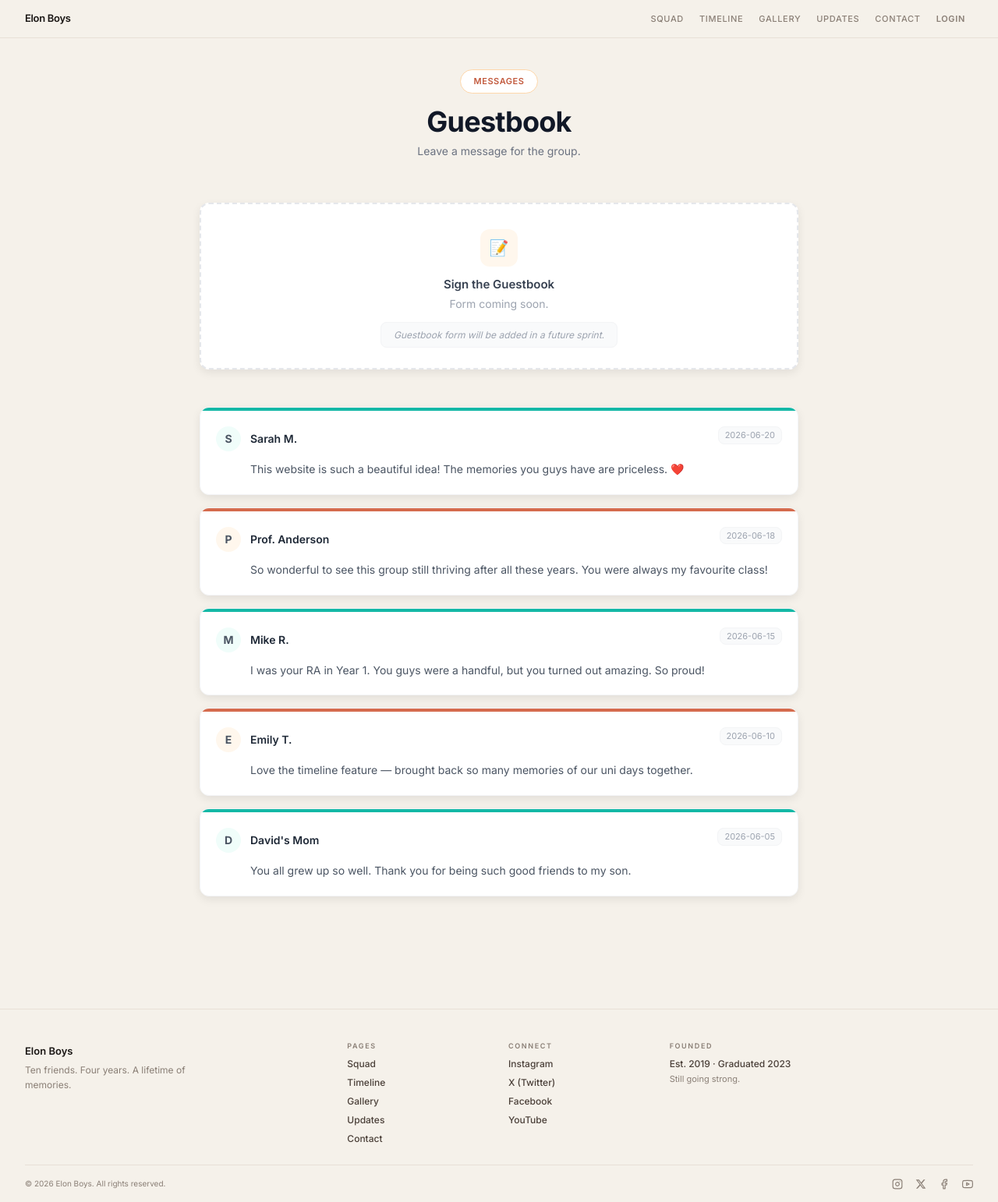
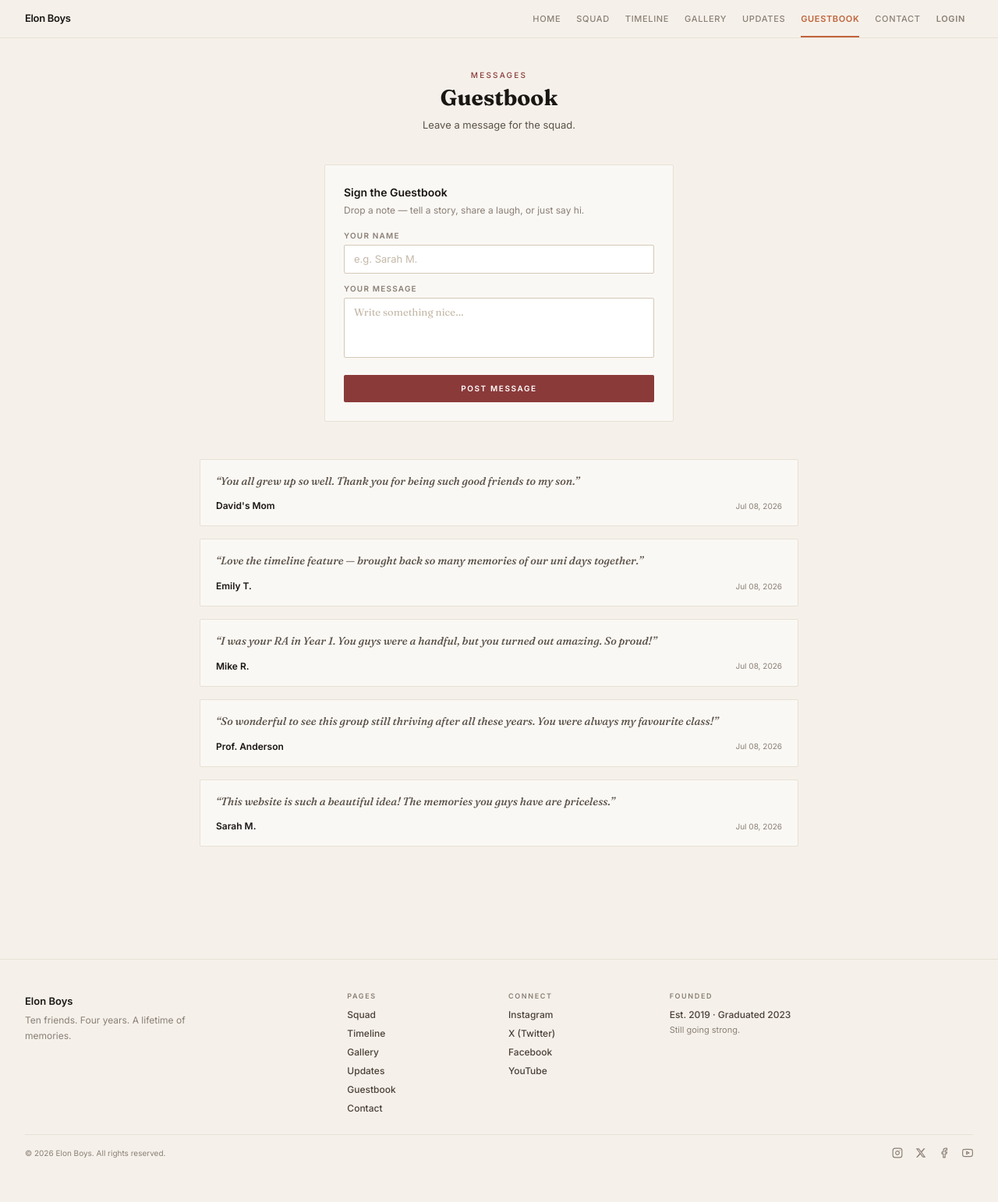
Before and after one commit to sojib96/elon_boys, a FastAPI app: page /guestbook in a window 1280 px wide. Shown: the whole page at 78% size. After the commit the page ends 1486 px from the top, so only its background shows below. Run offline with FastAPI, Linux system fonts and the light colour scheme; some libraries are stand-ins or nearby versions.

Commit message:
implement guestbook: DB-backed POST form, homepage-style template, seed data, nav link

```diff
--- a/app/main.py
+++ b/app/main.py
@@ -11,7 +11,7 @@ from app.auth import NotAuthenticatedException, get_current_member_optional
 from app.database import create_db_and_tables, engine, get_session
 from app.jinja import BASE_DIR, templates
 from app.routers import public, private, guestbook
-from app.seed import seed_members, seed_questions
+from app.seed import seed_guestbook, seed_members, seed_questions
 from app.services.gallery import seed_gallery_if_empty
 from app.services.updates import seed_if_empty
 
@@ -54,6 +54,7 @@ def on_startup():
         seed_if_empty(session)
         seed_members(session)
         seed_questions(session)
+        seed_guestbook(session)
     finally:
         session.close()
 
--- a/app/routers/guestbook.py
+++ b/app/routers/guestbook.py
@@ -1,21 +1,38 @@
-from datetime import datetime
+from fastapi import APIRouter, Depends, Form, Request
+from fastapi.responses import HTMLResponse, RedirectResponse
+from sqlmodel import Session, select
 
-from fastapi import APIRouter, Request
-from fastapi.responses import HTMLResponse
-
+from app.database import get_session
 from app.jinja import templates
+from app.models import GuestbookEntry
 
 router = APIRouter()
 
-GUESTBOOK_ENTRIES = [
-    {"id": 1, "name": "Sarah M.", "message": "This website is such a beautiful idea! The memories you guys have are priceless. ❤️", "posted_at": "2026-06-20"},
-    {"id": 2, "name": "Prof. Anderson", "message": "So wonderful to see this group still thriving after all these years. You were always my favourite class!", "posted_at": "2026-06-18"},
-    {"id": 3, "name": "Mike R.", "message": "I was your RA in Year 1. You guys were a handful, but you turned out amazing. So proud!", "posted_at": "2026-06-15"},
-    {"id": 4, "name": "Emily T.", "message": "Love the timeline feature — brought back so many memories of our uni days together.", "posted_at": "2026-06-10"},
-    {"id": 5, "name": "David's Mom", "message": "You all grew up so well. Thank you for being such good friends to my son.", "posted_at": "2026-06-05"},
-]
+
+@router.get("/guestbook", response_class=HTMLResponse)
+async def guestbook_page(request: Request, session: Session = Depends(get_session)):
+    entries = session.exec(
+        select(GuestbookEntry)
+        .order_by(GuestbookEntry.posted_at.desc())
+    ).all()
+
+    submitted = request.query_params.get("submitted") == "1"
+
+    return templates.TemplateResponse("guestbook.html", {
+        "request": request,
+        "entries": entries,
+        "submitted": submitted,
+    })
 
 
-@router.get("/guestbook", response_class=HTMLResponse)
-async def guestbook_page(request: Request):
-    return templates.TemplateResponse("guestbook.html", {"request": request, "entries": GUESTBOOK_ENTRIES})
+@router.post("/guestbook")
+async def guestbook_post(
+    request: Request,
+    name: str = Form(min_length=1),
+    message: str = Form(min_length=1),
+    session: Session = Depends(get_session),
+):
+    entry = GuestbookEntry(name=name.strip(), message=message.strip())
+    session.add(entry)
+    session.commit()
+    return RedirectResponse(url="/guestbook?submitted=1", status_code=303)
--- a/app/schemas.py
+++ b/app/schemas.py
@@ -18,3 +18,8 @@ class UpdateEdit(BaseModel):
     author: str
     new_image_urls: list[str] = []
     delete_image_ids: list[int] = []
+
+
+class GuestbookCreate(BaseModel):
+    name: str
+    message: str
--- a/app/seed.py
+++ b/app/seed.py
@@ -5,7 +5,7 @@ from pathlib import Path
 from sqlmodel import Session, select
 
 from app.auth import hash_password
-from app.models import GlobalQuestion, Member
+from app.models import GlobalQuestion, GuestbookEntry, Member
 from app.routers.public import MEMBERS
 
 CREDENTIALS_FILE = Path(__file__).resolve().parent.parent / "SEEDED_CREDENTIALS.txt"
@@ -100,3 +100,22 @@ def seed_questions(session: Session) -> None:
     if added:
         session.commit()
     print(f"Seeded {added} new security question(s).")
+
+
+GUESTBOOK_SEEDS = [
+    {"name": "Sarah M.", "message": "This website is such a beautiful idea! The memories you guys have are priceless."},
+    {"name": "Prof. Anderson", "message": "So wonderful to see this group still thriving after all these years. You were always my favourite class!"},
+    {"name": "Mike R.", "message": "I was your RA in Year 1. You guys were a handful, but you turned out amazing. So proud!"},
+    {"name": "Emily T.", "message": "Love the timeline feature — brought back so many memories of our uni days together."},
+    {"name": "David's Mom", "message": "You all grew up so well. Thank you for being such good friends to my son."},
+]
+
+
+def seed_guestbook(session: Session) -> None:
+    existing = session.exec(select(GuestbookEntry).limit(1)).first()
+    if existing is not None:
+        return
+    for g in GUESTBOOK_SEEDS:
+        session.add(GuestbookEntry(**g))
+    session.commit()
+    print(f"Seeded {len(GUESTBOOK_SEEDS)} guestbook entries.")
--- a/app/templates/base.html
+++ b/app/templates/base.html
@@ -120,10 +120,12 @@
 
                 <div id="desktop-nav" class="hidden md:flex items-center gap-0">
                     {% set nav_links = [
+                        ('/', 'Home'),
                         ('/squad', 'Squad'),
                         ('/timeline', 'Timeline'),
                         ('/gallery', 'Gallery'),
                         ('/updates', 'Updates'),
+                        ('/guestbook', 'Guestbook'),
                         ('/contact', 'Contact'),
                     ] %}
                     {% for href, label in nav_links %}
@@ -182,6 +184,7 @@
                         <a href="/timeline" class="text-[#4A3F38] hover:text-[#C1633B] text-[12px] font-medium transition-colors duration-200">Timeline</a>
                         <a href="/gallery" class="text-[#4A3F38] hover:text-[#C1633B] text-[12px] font-medium transition-colors duration-200">Gallery</a>
                         <a href="/updates" class="text-[#4A3F38] hover:text-[#C1633B] text-[12px] font-medium transition-colors duration-200">Updates</a>
+                        <a href="/guestbook" class="text-[#4A3F38] hover:text-[#C1633B] text-[12px] font-medium transition-colors duration-200">Guestbook</a>
                         <a href="/contact" class="text-[#4A3F38] hover:text-[#C1633B] text-[12px] font-medium transition-colors duration-200">Contact</a>
                     </div>
                 </div>
--- a/app/templates/guestbook.html
+++ b/app/templates/guestbook.html
@@ -3,40 +3,57 @@
 
 {% block content %}
 <div class="max-w-3xl mx-auto">
-    <div class="text-center mb-14 reveal">
-        <span class="text-coral-600 text-[11px] uppercase tracking-wider font-semibold bg-white border border-coral-200 rounded-full px-4 py-1.5 inline-block mb-4">Messages</span>
-        <h1 class="text-3xl md:text-4xl font-bold text-gray-900 tracking-[-0.02em]">Guestbook</h1>
-        <p class="text-gray-500 text-sm mt-2">Leave a message for the group.</p>
+
+    {# ── Header ── #}
+    <div class="text-center mb-10">
+        <p class="font-sans text-[10px] tracking-[0.22em] uppercase text-[#8B3A3A] font-medium">Messages</p>
+        <h1 class="font-serif font-bold text-[#1A1614] leading-tight text-[clamp(1.3rem,2.5vw,1.75rem)] mt-1">Guestbook</h1>
+        <p class="text-[13px] text-[#5A5148] mt-2 font-sans">Leave a message for the squad.</p>
     </div>
 
-    <div class="reveal mb-12">
-        <div class="bg-white rounded-xl shadow-card border-2 border-dashed border-gray-200 p-8 text-center hover:border-coral-300 transition-colors">
-            <div class="w-12 h-12 rounded-xl bg-coral-50 flex items-center justify-center mx-auto mb-3">
-                <span class="text-xl">&#128221;</span>
+    {# ── Success message ── #}
+    {% if submitted %}
+    <div class="max-w-md mx-auto mb-8 bg-[#FAF8F4] border border-[#D4C9B8] rounded-sm px-5 py-3 text-center">
+        <p class="text-[13px] text-[#1A1614] font-sans font-medium">Thanks &mdash; your message has been posted!</p>
+    </div>
+    {% endif %}
+
+    {# ── Form ── #}
+    <div class="max-w-md mx-auto mb-12 bg-[#FAF8F4] border border-[#E8E0D6] rounded-sm px-6 py-6">
+        <h2 class="text-[14px] font-sans font-semibold text-[#1A1614] mb-1">Sign the Guestbook</h2>
+        <p class="text-[12px] text-[#8A7F76] font-sans mb-4">Drop a note &mdash; tell a story, share a laugh, or just say hi.</p>
+        <form method="post" action="/guestbook">
+            <div class="mb-3">
+                <label for="name" class="text-[10px] font-sans font-semibold uppercase tracking-[0.12em] text-[#8A7F76] block mb-1">Your Name</label>
+                <input type="text" id="name" name="name" required
+                       class="w-full px-3 py-2 text-[13px] font-sans text-[#1A1614] bg-white border border-[#D4C9B8] rounded-sm focus:outline-none focus:border-[#C1633B] focus:ring-1 focus:ring-[#C1633B]/20 placeholder:text-[#C4B8A8]"
+                       placeholder="e.g. Sarah M.">
             </div>
-            <h3 class="font-semibold text-gray-700 text-[15px] mb-1">Sign the Guestbook</h3>
-            <p class="text-gray-400 text-sm mb-4">Form coming soon.</p>
-            <span class="text-xs text-gray-400 italic bg-gray-50 px-4 py-2 rounded-lg border border-gray-100">Guestbook form will be added in a future sprint.</span>
-        </div>
+            <div class="mb-4">
+                <label for="message" class="text-[10px] font-sans font-semibold uppercase tracking-[0.12em] text-[#8A7F76] block mb-1">Your Message</label>
+                <textarea id="message" name="message" rows="3" required
+                          class="w-full px-3 py-2 text-[13px] font-serif text-[#1A1614] bg-white border border-[#D4C9B8] rounded-sm focus:outline-none focus:border-[#C1633B] focus:ring-1 focus:ring-[#C1633B]/20 placeholder:text-[#C4B8A8] resize-none"
+                          placeholder="Write something nice&hellip;"></textarea>
+            </div>
+            <button type="submit"
+                    class="w-full py-2.5 text-[10px] font-sans font-semibold uppercase tracking-[0.16em] text-white bg-[#8B3A3A] rounded-sm hover:bg-[#A8472F] transition-colors cursor-pointer border-0">
+                Post Message
+            </button>
+        </form>
     </div>
 
-    <div class="space-y-4 stagger">
+    {# ── Entries ── #}
+    <div class="space-y-4">
         {% for entry in entries %}
-        {% set is_teal = loop.index0 % 2 == 0 %}
-        <div class="bg-white rounded-xl shadow-card border border-gray-100 transition-all duration-300 overflow-hidden hover:shadow-card-hover hover:-translate-y-0.5">
-            <div class="h-1 {% if is_teal %}bg-teal-500{% else %}bg-coral-500{% endif %}"></div>
-            <div class="p-5">
-                <div class="flex items-start justify-between mb-3">
-                    <div class="flex items-center gap-3">
-                        <div class="w-8 h-8 rounded-full {% if is_teal %}bg-teal-50{% else %}bg-coral-50{% endif %} flex items-center justify-center text-sm font-bold text-gray-600">{{ entry.name[:1] }}</div>
-                        <span class="font-semibold text-gray-800 text-sm">{{ entry.name }}</span>
-                    </div>
-                    <span class="text-gray-400 text-[11px] bg-gray-50 px-2 py-0.5 rounded-lg border border-gray-100">{{ entry.posted_at }}</span>
-                </div>
-                <p class="text-gray-600 text-sm leading-relaxed pl-11">{{ entry.message }}</p>
+        <div class="bg-[#FAF8F4] border border-[#E8E0D6] rounded-sm px-5 py-4">
+            <p class="text-[14px] font-serif italic text-[#5A5148] leading-relaxed">&ldquo;{{ entry.message }}&rdquo;</p>
+            <div class="flex items-center justify-between mt-3">
+                <span class="text-[12px] font-sans font-semibold text-[#1A1614]">{{ entry.name }}</span>
+                <span class="text-[10px] font-sans text-[#8A7F76]">{{ entry.posted_at.strftime('%b %d, %Y') if entry.posted_at else '' }}</span>
             </div>
         </div>
         {% endfor %}
     </div>
+
 </div>
 {% endblock %}
--- a/app/templates/home.html
+++ b/app/templates/home.html
@@ -158,7 +158,7 @@
         border: 1px solid #E8E0D6;
         border-radius: 2px;
         box-shadow: 0 1px 3px rgba(26, 22, 20, 0.04);
-        padding: 45px 24px;
+        padding: 30px 20px;
         transition: all 0.25s ease;
         text-decoration: none;
         display: block;
```
